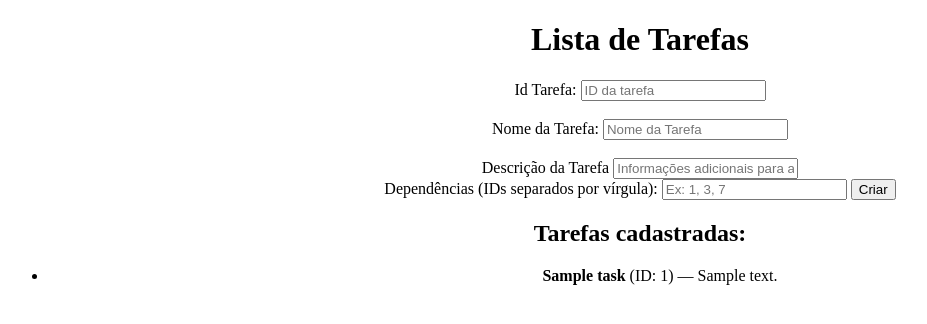
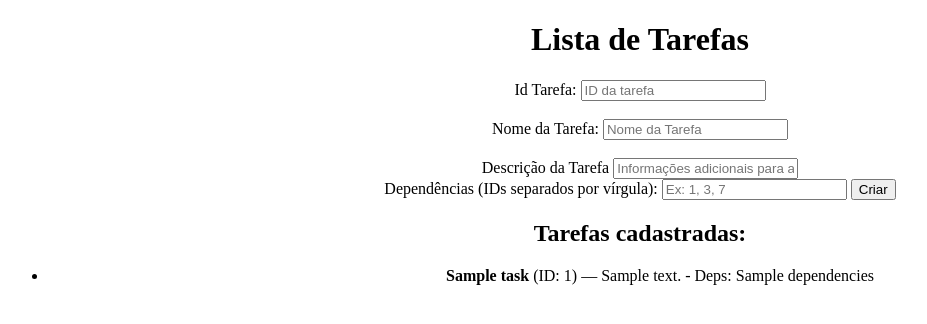
Before and after one commit to projeto-de-algoritmos-2025/Grafos1_Task_List, a Flask app: template tasks-list/templates/index.html in a window 1280 px wide. Shown: the top 324 px of the page, without its empty margins (0-927 px from the left). Run offline with Flask 3, Linux system fonts and the light colour scheme; the template is opened without the code that fills it: most values are stand-ins (such as "Sample title", 1, 10 or a date in 2020).

Commit message:
add: dependencies list

```diff
--- a/tasks-list/app.py
+++ b/tasks-list/app.py
@@ -13,13 +13,20 @@ def home():
 @app.route("/criar", methods=['POST'])
 def create_task():
 
+    #resgata dados do form
     id = request.form['id']
     name =request.form['name']
     description = request.form['description']
+    deps_itens = request.form.get('dependencies', '')
 
+    dependencies = []
+    # de "1, 3, 4,5" vai para [1,3,4,5]
+    for dependencie in deps_itens.split(","):
+        if dependencie.strip():
+            dependencies.append(dependencie)
 
-    task = Task(id,name,description)
-    task_list[name] = task
+    task = Task(id,name,description, dependencies)
+    task_list[id] = task
 
     return redirect("/")
 
--- a/tasks-list/templates/index.html
+++ b/tasks-list/templates/index.html
@@ -35,7 +35,7 @@
 
             <ul>
                 {% for task in tasks %}
-                    <li><strong>{{ task.name }}</strong> (ID: {{ task.id }}) — {{ task.description }}</li>
+                    <li><strong>{{ task.name }}</strong> (ID: {{ task.id }}) — {{ task.description }} - Deps: {{ task.dependencies }}</li>
                 {% else %}
                     <li>Nenhuma tarefa cadastrada.</li>
                 {% endfor %}
```
